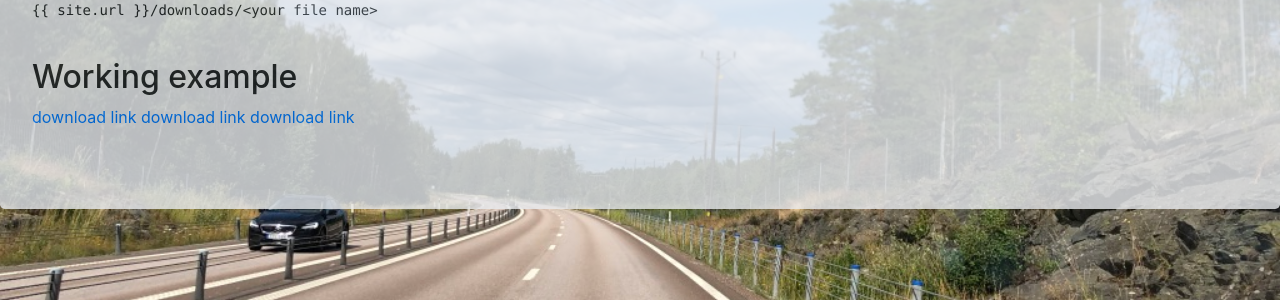
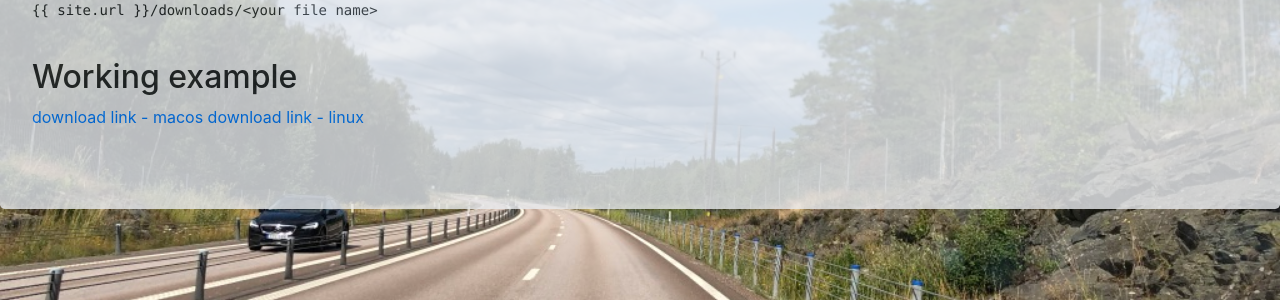
Before and after one commit to mikevosskuhler/vosskuhler.com, a Jekyll site: the page built from _posts/2021-02-05-add-download-link-to-blog-page.markdown, in a window 1280 px wide. Shown: the part 345-645 px from the top of the page. Built offline with Jekyll 4.4.1, drawn with Linux system fonts in a browser that asks for light colours; nearby versions of some CDN libraries.

Commit message:
Add .gitignore, update download links, and remove obsolete files

````diff
--- a/_posts/2021-02-05-add-download-link-to-blog-page.markdown
+++ b/_posts/2021-02-05-add-download-link-to-blog-page.markdown
@@ -15,6 +15,5 @@ This website was build using the jekyll static site generator, the bootstrap fra
 ```
 
 ## Working example
-[download link]({{ site.url }}/downloads/hello.bin)
-[download link]({{ site.url }}/downloads/cabfile.diagcab)
-[download link]({{ site.url }}/downloads/cabfile.mini.diagcab)
+[download link - macos]({{ site.url }}/downloads/hello.bin)
+[download link - linux]({{ site.url }}/downloads/hello_world)
````
Also changed, not shown: 4 other files.
